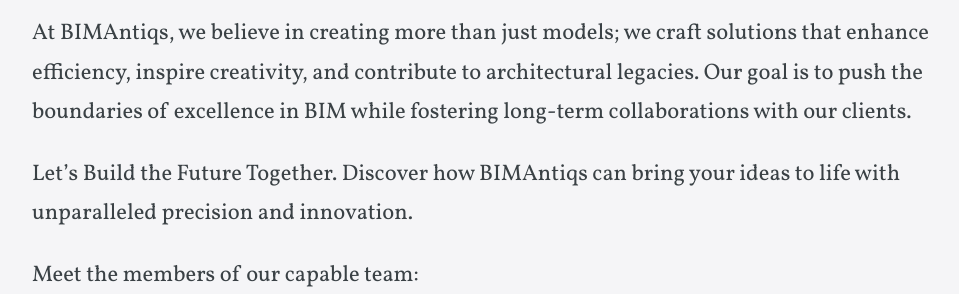
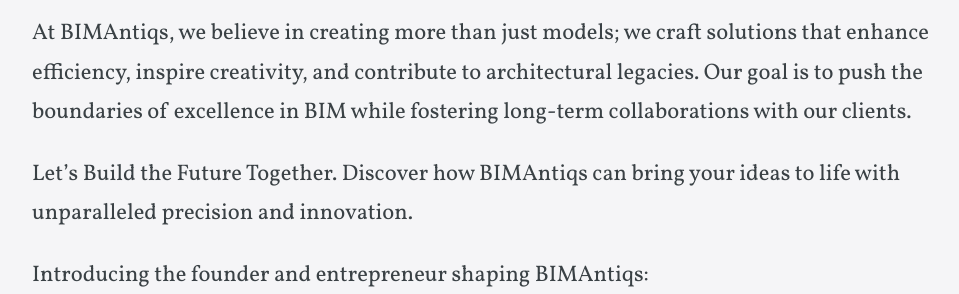
Before and after one commit to R-Madhav/BIMAntiqs.github.io, a Jekyll site: the page built from about.html, in a window 1280 px wide and 900 px high, scrolled down 1394 px, cut to the strip 0-294 px from the top of the window. Shown: the whole strip, without its empty margins (128-1087 px from the left). Built offline with Jekyll 4.4.1, drawn with Linux system fonts in a browser that asks for light colours; some web fonts are replaced.

Commit message:
Update about.html

```diff
--- a/about.html
+++ b/about.html
@@ -34,7 +34,7 @@
 	Let’s Build the Future Together. Discover how BIMAntiqs can bring your ideas to life with unparalleled precision and innovation.
 	</p>
 
-	<p>Meet the members of our capable team:</p>
+	<p>Introducing the founder and entrepreneur shaping BIMAntiqs:</p>
 </div>
 
 <p class="editor-link"><a href="cloudcannon:collections/_staff_members" class="btn"><strong>&#9998;</strong> Update Staff Members</a></p>
```
